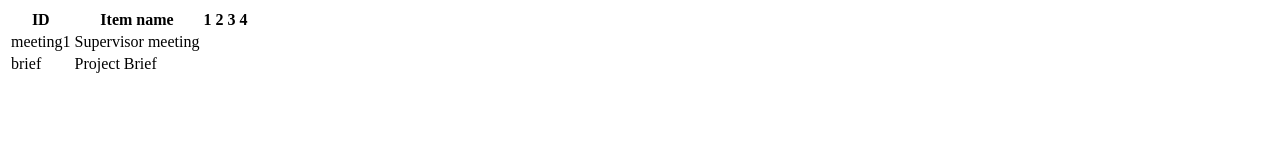
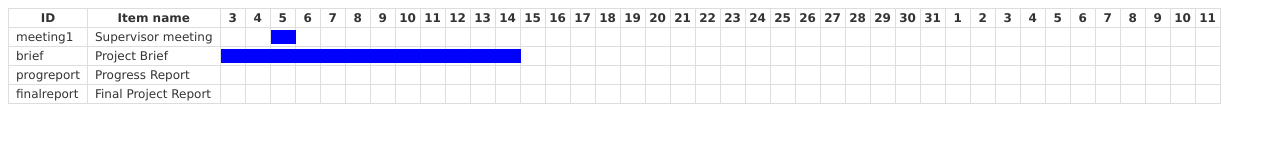
Before and after one commit to FlamingTempura/JSGanttChart, a plain HTML site: page demo/index.html in a window 1280 px wide. Drawn offline with Linux system fonts and the light colour scheme.

Commit message:
now displays as table, simple display

```diff
--- a/demo/index.html
+++ b/demo/index.html
@@ -4,6 +4,75 @@
 	<script src="../lib/underscore.js"></script>
 	<script src="../lib/backbone.js"></script>
 	<script src="../jsganttchart.js"></script>
+	<style>
+		body, table {
+			font-family: verdana, sans-serif;
+			font-size: 12px;
+			color: #333;
+		}
+		td, th, .cell {
+			border-right: 1px solid #ddd;
+			border-bottom: 1px solid #ddd;
+			height: 14px;
+			padding-top: 2px;
+			padding-bottom: 2px;
+		}
+		td, th {
+			margin: 0;
+			padding-left: 7px;
+			padding-right: 7px;
+		}
+		table {
+			border-top: 1px solid #ddd;
+			border-left: 1px solid #ddd;
+			display: inline-block;
+			vertical-align: top;
+		}
+		#container {
+			white-space: nowrap;
+		}
+		.gantt {
+			display: inline-block;
+			border-top: 1px solid #ddd;
+			vertical-align: top;
+			overflow-x: scroll;
+			white-space: nowrap;
+			width: 1000px;
+		}
+		.dates {
+			font-weight: bold;
+		}
+		.cell {
+			width: 24px;
+			display: inline-block;
+			text-align: center;
+			position: relative;
+		}
+		.el {
+			background: blue;
+			position: absolute;
+			z-index: 10;
+		}
+		#container .row, #container tr {
+			MozUserSelect: none;
+			cursor: pointer;
+		}
+
+		#editform {
+			position: fixed;
+			top: 0;
+			bottom: 0;
+			left: 0;
+			right: 0;
+			display: none;
+			background: rgba(0, 0, 0, 50%);
+			z-index: 1000;
+		}
+		#editform .form {
+			margin: 20px auto;
+			background: white;
+		}
+	</style>
 	<script>
 		var gantt = JSGanttChart.create();
 
@@ -11,30 +80,64 @@
 			{
 				id: "meeting1",
 				name: "Supervisor meeting",
-				startOn: new Date(),
-				duration: 1
+				startDate: new Date("5 October 2011 11:00")
 			},
 			{
 				id: "brief",
 				name: "Project Brief",
 				predecessors: ["meeting1"],
-				startOn: new Date(),
-				duration: 7, // Or endOn: date
+				startDate: new Date("3 October 2011"),
+				endDate: new Date("14 October 2011 16:00"),
 				critical: true,
 				slackDuration: 4, // or slackEnd: date
 				elements: [
 					/* sub elements */
 				]
+			},
+			{
+				id: "progreport",
+				name: "Progress Report",
+				startDate: new Date("7 December 2011"),
+				endDate: new Date("14 December 2011 16:00")
+			},
+			{
+				id: "finalreport",
+				name: "Final Project Report",
+				startDate: "2 April 2012",
+				endDate: "2 May 2012"
 			}
 		]);
 
+		gantt.bind("row_click", function (e, element) {
+			e.preventDefault();
+			e.stopPropagation();
+			console.log(arguments)
+			jQuery("#editform").fadeIn();
+			jQuery("#editform #f_id").val(element.id);
+			jQuery("#editform #f_name").val(element.name);
+			jQuery("#editform #f_start").val(element.startDate);
+			jQuery("#editform #f_end").val(element.endDate);
+		});
+
 		jQuery(window).ready(function () {
 			jQuery("#container").append(gantt.getDOM());
+
+			jQuery("#editform #f_cancel").click(function () { jQuery("#editform").fadeOut(); });
 		});
 	</script>
 </head>
 <body>
-	<div id="container">
+	<div id="container"></div>
+	<div id="editform">
+		<div class="form">
+			<table>
+				<tr><th>ID:</th><td><input id="f_id" type="text" value=""></td></tr>
+				<tr><th>Name:</th><td><input id="f_name" type="text" value=""></td></tr>
+				<tr><th>Start Date:</th><td><input id="f_start" type="text" value=""></td></tr>
+				<tr><th>End Date:</th><td><input id="f_end" type="text" value=""></td></tr>
+				<tr><th></th><td><input id="f_submit" type="submit" value="OK">&nbsp;<input id="f_cancel" type="button" value="Cancel"></td></tr>
+			</table>
+		</div>
 	</div>
 </body>
 </html>
--- a/jsganttchart.js
+++ b/jsganttchart.js
@@ -1,5 +1,5 @@
 (function ($, _, Backbone) {
-	"use strict";
+	'use strict';
 
 	var root = window,
 
@@ -12,63 +12,123 @@
 		elements,
 
 		fieldNames = {
-			id: "ID",
-			name: "Item name",
-			graphic: "1 2 3 4"
+			id: 'ID',
+			name: 'Item name'
 		},
 
+		mandatoryFields = ['id', 'name', 'startDate'],
+
 		GanttChartView = Backbone.View.extend({
-			elements: [],
+			elements: undefined,
 
-			fieldOrder: ["id", "name", "graphic"],
+			fieldOrder: ['id', 'name'],
 
-			initialize: function () {
-				this.render();
+			setElements: function (elements) {
+				this.elements = this.normalise(_(elements).clone());
 			},
 
-			setElements: function (elements) {
+			normalise: function (elements) {
 				_(elements).each(function (element) {
-					var row = [];
-					row.push(element.name);
+					_(mandatoryFields).each(function (field) {
+						if (!element.hasOwnProperty(field)) {
+							throw "element is missing " + field + " " + element;
+						}
 					});
+
+					if (!_(element.startDate).isDate()) {
+						element.startDate = new Date(element.startDate);
+					}
+
+					if (element.hasOwnProperty("endDate") && !_(element.endDate).isDate()) {
+						element.endDate = new Date(element.endDate);
+					}
+
+					if (!element.hasOwnProperty("endDate")) {
+						element.endDate = new Date(element.startDate.getTime());
+						if (element.hasOwnProperty("duration")) {
+							element.endDate.setDate(element.startDate.getDate() + element.duration);
+						} else {
+							element.endDate.setDate(element.startDate.getDate() + 1);
+						}
+						delete element.duration;
+					}
+				});
+				return elements;
 			},
 
 			render: function () {
 				var this_ = this,
-					html = "<table>";
+					firstDate,
+					lastDate,
+					dateIterator,
+					container = jQuery('<table cellspacing="0"></table>'),
+					row,
+					cell;
 
-				html += "<tr>";
+				$(this.el).html('');
 
-				_(this_.fieldOrder).each(function (field) {
-					html += "<th>" + fieldNames[field] + "</th>";
+				// Populate headers
+				row = jQuery('<tr></tr>');
+				_(this_.fieldOrder).each(function (field) { row.append('<th>' + fieldNames[field] + '</th>'); });
+				container.append(row);
+
+				// Populate data
+				_(elements).each(function (element) {
+					row = jQuery('<tr></tr>');
+					_(this_.fieldOrder).each(function (field) { row.append('<td>' + (element.hasOwnProperty(field) ? element[field] : '') + '</td>'); });
+					row.click(function (e) { jsgtThis.trigger("row_click", e, element); return false; });
+					container.append(row);
 				});
 
-				html += "</tr>";
+				$(this.el).append(container);
+
 
 				_(elements).each(function (element) {
-					html += "<tr>";
+					var startDate = element.startDate.getTime(),
+						endDate = element.endDate.getTime();
+					firstDate = (!firstDate || startDate < firstDate) ? startDate : firstDate;
+					lastDate = (!lastDate || endDate > lastDate) ? endDate : lastDate;
+				});
+				firstDate = new Date(firstDate);
+				lastDate = new Date(lastDate);
 
-					_(this_.fieldOrder).each(function (field) {
-						html += "<td>";
+				container = jQuery('<div class="gantt"></div>');
+				row = jQuery('<div class="dates"></div>');
 
-						if (element.hasOwnProperty(field)) {
-							html += element[field];
+				dateIterator = new Date(firstDate.getTime());
+				while (dateIterator <= lastDate) {
+					row.append('<div class="cell">' + dateIterator.getDate() + '</div>');
+					dateIterator.setDate(dateIterator.getDate() + 1);
 				}
+				container.append(row);
 
-						html += "</td>";
+				_(elements).each(function (element) {
+					row = jQuery('<div class="row"></div>');
+					row.click(function (e) { jsgtThis.trigger("row_click", e, element); })
+
+					dateIterator = new Date(firstDate.getTime());
+					while (dateIterator <= lastDate) {
+						cell = jQuery('<div class="cell"></div>');
+
+						if (element.startDate.getDate() == dateIterator.getDate() &&
+								element.startDate.getMonth() == dateIterator.getMonth() &&
+								element.startDate.getFullYear() == dateIterator.getFullYear()) {
+							var noOfDays = Math.round((element.endDate.getTime() - element.startDate.getTime()) / (24 * 60 * 60 * 1000));
+							cell.append('<div class="el" style="width:' + (noOfDays * 25)+ 'px">&nbsp;</div>');
+						}
+						row.append(cell);
+						dateIterator.setDate(dateIterator.getDate() + 1);
+					}
+					container.append(row);
 				});
 
-					html += "</tr>";
-				});
-
-				html += "</table>";
-
-				$(this.el).html(html); // make it a adjustable table view
+				$(this.el).append(container); // make it a adjustable table view
 				return this;
 			}
 		});
 
-	JSGanttChart.create = function () {
+	_(JSGanttChart).extend({
+		create: function () {
 			var F = function () {}, // Dummy function
 	            o;
 	        F.prototype = JSGanttChart.prototype;
@@ -76,9 +136,10 @@
 	        JSGanttChart.apply(o, arguments);
 	        o.constructor = JSGanttChart;
 	        return o;
-	};
+		}
+	});
 
-	_(JSGanttChart.prototype).extend({
+	_(JSGanttChart.prototype).extend(Backbone.Events, {
 		setElements: function (newelements) {
 			elements = newelements;
 		},
```
Lines whose indentation alone changed are shown as unchanged.
